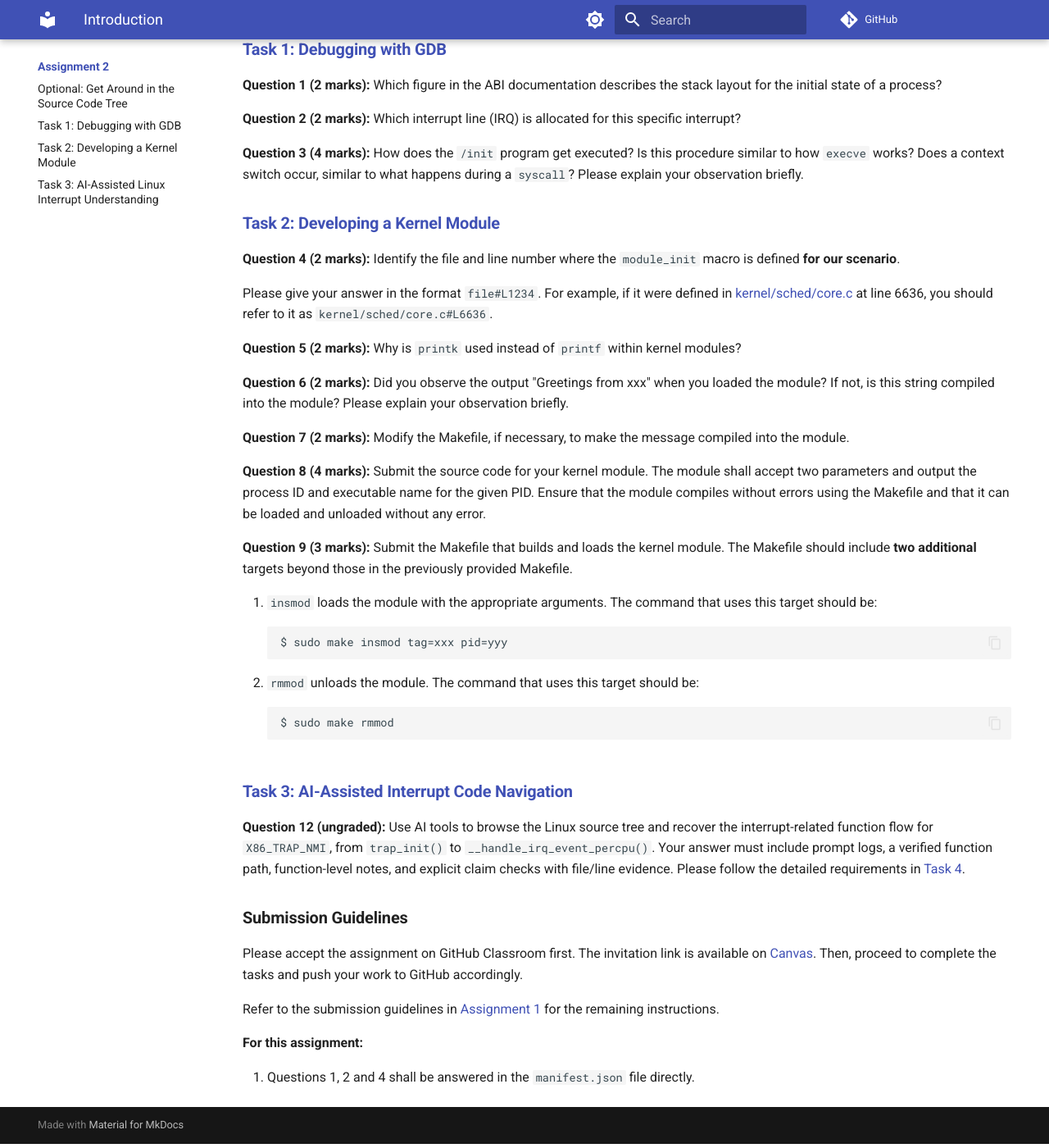
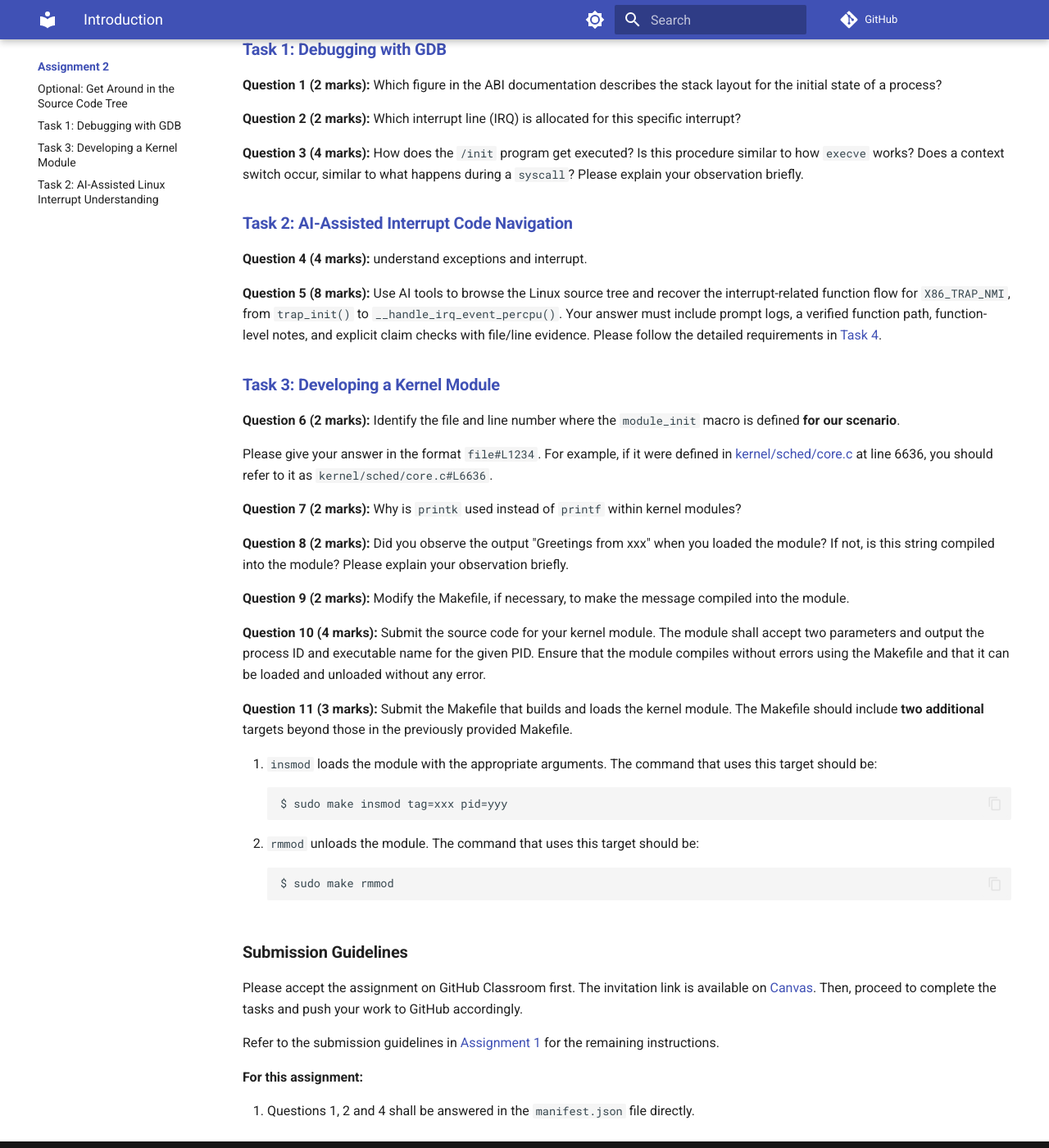
Before and after one commit to nus-cs5250/26s, an MkDocs documentation site: the page built from docs/asg2/index.md, in a window 1280 px wide and 1400 px high, scrolled down 1138 px. Shown: the whole window at 82% size. Built offline with MkDocs 1.6.1 and Material for MkDocs 9.7.7, drawn with Linux system fonts in a browser that asks for light colours; comment, search, counter and statistics services are not loaded.

Commit message:
change_the_order_of_task

```diff
--- a/docs/asg2/index.md
+++ b/docs/asg2/index.md
@@ -47,9 +47,19 @@ Is this procedure similar to how `execve` works?
 Does a context switch occur, similar to what happens during a `syscall`?
 Please explain your observation briefly.
 
-### [Task 2: Developing a Kernel Module](task-module.md)
+### [Task 2: AI-Assisted Interrupt Code Navigation](task-ai-interrupt.md)
 
-**Question 4 (2 marks):**
+**Question 4 (4 marks):**
+understand exceptions and interrupt.
+
+**Question 5 (8 marks):**
+Use AI tools to browse the Linux source tree and recover the interrupt-related function flow for `X86_TRAP_NMI`, from `trap_init()` to `__handle_irq_event_percpu()`.
+Your answer must include prompt logs, a verified function path, function-level notes, and explicit claim checks with file/line evidence.
+Please follow the detailed requirements in [Task 4](task-ai-interrupt.md).
+
+### [Task 3: Developing a Kernel Module](task-module.md)
+
+**Question 6 (2 marks):**
 Identify the file and line number where the `module_init` macro is defined **for our scenario**.
 
 Please give your answer in the format `file#L1234`.
@@ -57,23 +67,23 @@ For example, if it were defined in
 [kernel/sched/core.c](https://elixir.bootlin.com/linux/v6.13/source/kernel/sched/core.c#L6636)
 at line 6636, you should refer to it as `kernel/sched/core.c#L6636`.
 
-**Question 5 (2 marks):**
+**Question 7 (2 marks):**
 Why is `printk` used instead of `printf` within kernel modules?
 
-**Question 6 (2 marks):**
+**Question 8 (2 marks):**
 Did you observe the output "Greetings from xxx" when you loaded the module?
 If not, is this string compiled into the module?
 Please explain your observation briefly.
 
-**Question 7 (2 marks):**
+**Question 9 (2 marks):**
 Modify the Makefile, if necessary, to make the message compiled into the module.
 
-**Question 8 (4 marks):**
+**Question 10 (4 marks):**
 Submit the source code for your kernel module.
 The module shall accept two parameters and output the process ID and executable name for the given PID.
 Ensure that the module compiles without errors using the Makefile and that it can be loaded and unloaded without any error.
 
-**Question 9 (3 marks):**
+**Question 11 (3 marks):**
 Submit the Makefile that builds and loads the kernel module.
 The Makefile should include **two additional** targets beyond those in the previously provided Makefile.
 
@@ -104,13 +114,6 @@ Please provide the source code for your user-mode program in a C file.
 This program should take the PID of a process as input, invoke the new system call you created, and output the PIDs of all its children, one per line.
 Please ensure that the program compiles without error. -->
 
-### [Task 3: AI-Assisted Interrupt Code Navigation](task-ai-interrupt.md)
-
-**Question 12 (ungraded):**
-Use AI tools to browse the Linux source tree and recover the interrupt-related function flow for `X86_TRAP_NMI`, from `trap_init()` to `__handle_irq_event_percpu()`.
-Your answer must include prompt logs, a verified function path, function-level notes, and explicit claim checks with file/line evidence.
-Please follow the detailed requirements in [Task 4](task-ai-interrupt.md).
-
 ### Submission Guidelines
 
 Please accept the assignment on GitHub Classroom first.
```
Also changed, not shown: docs/asg2/task-ai-interrupt.md (+1 -1 lines), docs/asg2/task-module.md (+1 -1 lines).
